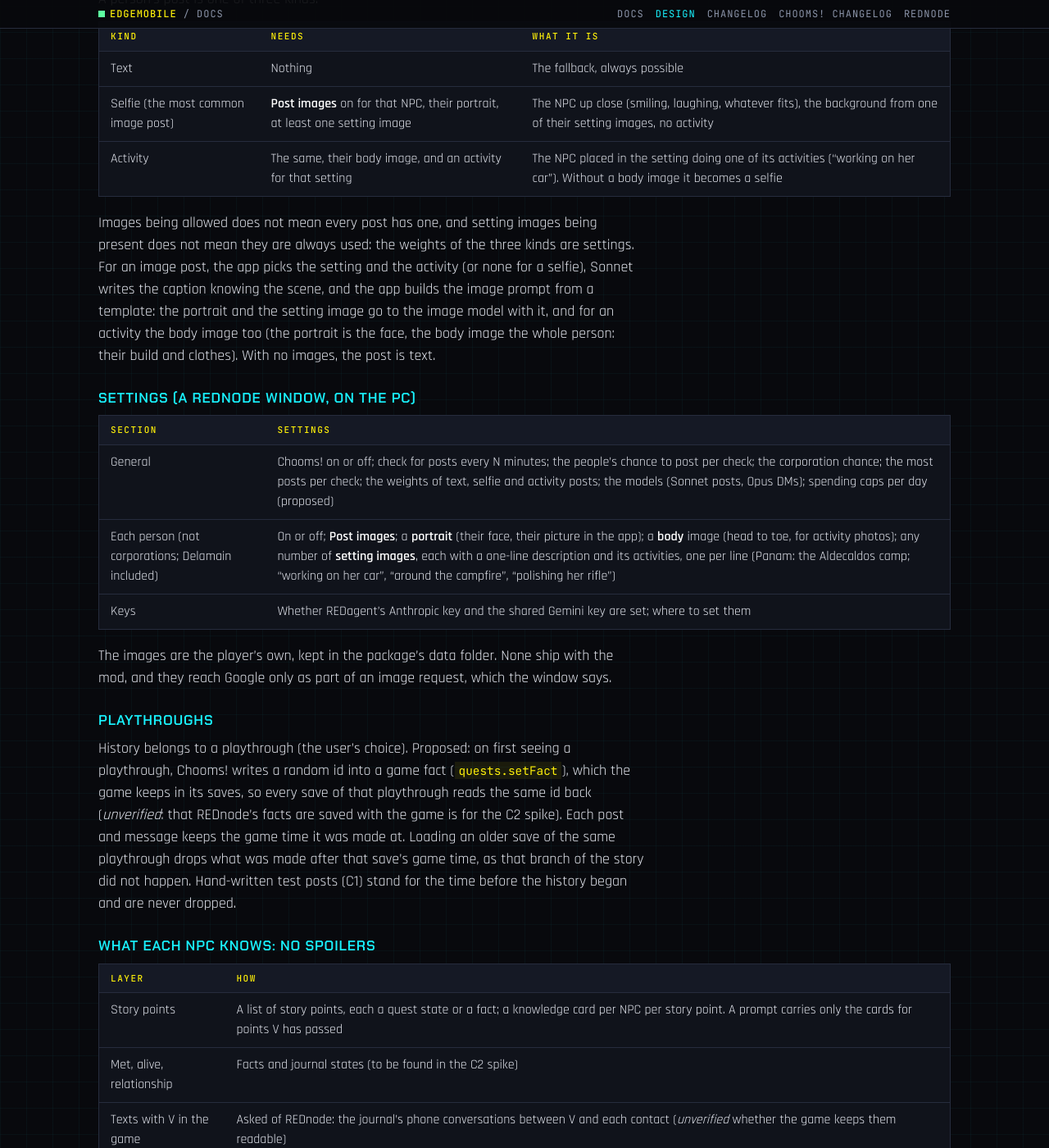
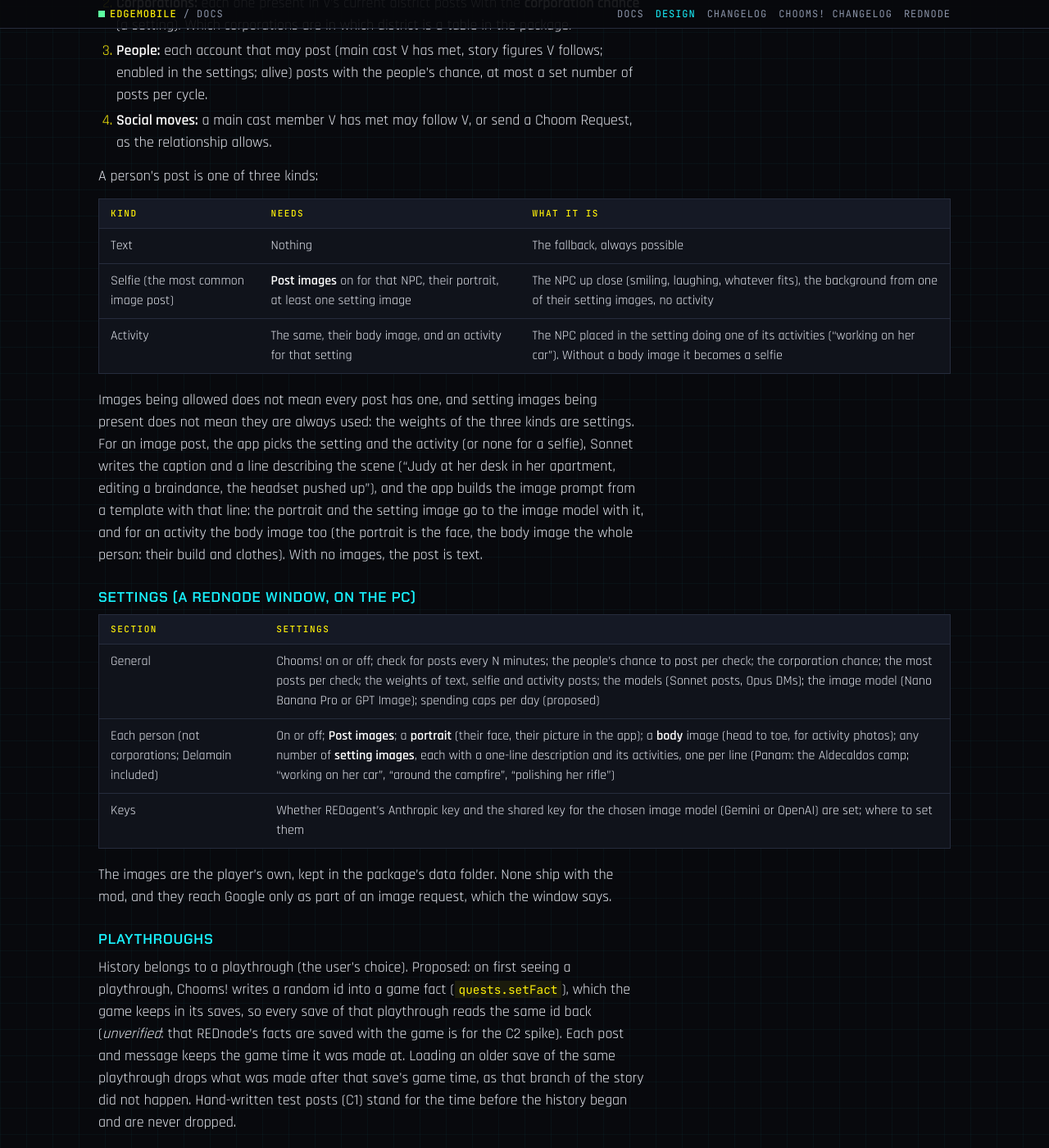
Before and after one commit to Edgemodders/EDGEmobile, a Jekyll site: the page built from docs/design.md, in a window 1280 px wide and 1400 px high, scrolled down 12025 px. Shown: the whole window at 82% size. Built offline with Jekyll 4.4.1, drawn with Linux system fonts in a browser that asks for light colours; some of the changed text lies outside the part shown.

Commit message:
Plan: GPT Image beside Nano Banana Pro for Chooms!'s photos (C4), the post's scene line
Co-Authored-By: Claude Opus 5.5 <noreply@anthropic.com>

```diff
--- a/chooms/rednode/settings/window.html
+++ b/chooms/rednode/settings/window.html
@@ -77,7 +77,7 @@
               <div class="field"><span>Model for posts</span><select id="postModel"><option value="haiku">Haiku</option><option value="sonnet">Sonnet</option><option value="opus">Opus</option></select></div>
               <div class="field"><span>Model for messages</span><select id="dmModel"><option value="haiku">Haiku</option><option value="sonnet">Sonnet</option><option value="opus">Opus</option></select></div>
               <div class="field"><span>Most to spend per day (US$)</span><input id="dailyCapUsd" type="number" min="0" max="100" step="0.5"></div>
-              <p class="fine">Posts and messages are written by REDagent with your Anthropic key, photos by Google's image model with your Gemini key. Used from later versions of Chooms! on.</p>
+              <p class="fine">Posts and messages are written by REDagent with your Anthropic key, photos by Google's or OpenAI's image model with your Gemini or OpenAI key. Used from later versions of Chooms! on.</p>
             </div>
           </rn-panel>
         </div>
--- a/docs/design.md
+++ b/docs/design.md
@@ -240,7 +240,7 @@ A mobile app is a folder in `red4ext/plugins/REDnode/mobile-apps/<id>/`, beside
 | The app: Feed, Post and comments, Profile, DMs, Search, Me, **You Might Already Know** | A mobile app, on both screens |
 | The accounts, the post cycle, the stored history | A Chooms! REDnode package on the PC |
 | Posts, comments and replies in character | REDagent (`agent.ask`, the player's Anthropic key): **Sonnet** for posts, **Opus** for DMs (the user's choice) |
-| Images | **Nano Banana Pro** (Google's image model, through the player's Gemini key in REDnode's shared keys, permission `keys:gemini`). The model's exact name and how it is called: *unverified*, the user will say more |
+| Images | An image model that edits: it takes the person's portrait or body image and one of their place images with a text prompt, and returns the post's picture. A setting picks it: **Nano Banana Pro** (Google's, the default, through the player's Gemini key in REDnode's shared keys, permission `keys:gemini`) or **GPT Image** (OpenAI's edit endpoint `images.edit`, which takes several input images with a prompt, through the player's OpenAI key, `keys:openai`; the user's choice, 2026-11-10). REDnode's shared keys hold an OpenAI key already: EDGEmat's Reshape uses it, and the user tested it there. Each model's exact name, limits and price: *unverified*, checked against Google's and OpenAI's own docs when C4 is built (other sites name OpenAI's current model GPT Image 2, April 2026, with up to 16 input images per edit) |
 | Settings | A REDnode window from the Chooms! package, on the PC |
 
 ### Accounts
@@ -271,15 +271,15 @@ A person's post is one of three kinds:
 | Selfie (the most common image post) | **Post images** on for that NPC, their portrait, at least one setting image | The NPC up close (smiling, laughing, whatever fits), the background from one of their setting images, no activity |
 | Activity | The same, their body image, and an activity for that setting | The NPC placed in the setting doing one of its activities ("working on her car"). Without a body image it becomes a selfie |
 
-Images being allowed does not mean every post has one, and setting images being present does not mean they are always used: the weights of the three kinds are settings. For an image post, the app picks the setting and the activity (or none for a selfie), Sonnet writes the caption knowing the scene, and the app builds the image prompt from a template: the portrait and the setting image go to the image model with it, and for an activity the body image too (the portrait is the face, the body image the whole person: their build and clothes). With no images, the post is text.
+Images being allowed does not mean every post has one, and setting images being present does not mean they are always used: the weights of the three kinds are settings. For an image post, the app picks the setting and the activity (or none for a selfie), Sonnet writes the caption and a line describing the scene ("Judy at her desk in her apartment, editing a braindance, the headset pushed up"), and the app builds the image prompt from a template with that line: the portrait and the setting image go to the image model with it, and for an activity the body image too (the portrait is the face, the body image the whole person: their build and clothes). With no images, the post is text.
 
 ### Settings (a REDnode window, on the PC)
 
 | Section | Settings |
 |---|---|
-| General | Chooms! on or off; check for posts every N minutes; the people's chance to post per check; the corporation chance; the most posts per check; the weights of text, selfie and activity posts; the models (Sonnet posts, Opus DMs); spending caps per day (proposed) |
+| General | Chooms! on or off; check for posts every N minutes; the people's chance to post per check; the corporation chance; the most posts per check; the weights of text, selfie and activity posts; the models (Sonnet posts, Opus DMs); the image model (Nano Banana Pro or GPT Image); spending caps per day (proposed) |
 | Each person (not corporations; Delamain included) | On or off; **Post images**; a **portrait** (their face, their picture in the app); a **body** image (head to toe, for activity photos); any number of **setting images**, each with a one-line description and its activities, one per line (Panam: the Aldecaldos camp; "working on her car", "around the campfire", "polishing her rifle") |
-| Keys | Whether REDagent's Anthropic key and the shared Gemini key are set; where to set them |
+| Keys | Whether REDagent's Anthropic key and the shared key for the chosen image model (Gemini or OpenAI) are set; where to set them |
 
 The images are the player's own, kept in the package's data folder. None ship with the mod, and they reach Google only as part of an image request, which the window says.
 
@@ -322,7 +322,7 @@ Chooms! lives in this repo beside EDGEphone (the user's choice, 2026-10-30), wit
 | C1 The app | The M4 parts it needs: `mobile-app.json`, the app in a sandboxed frame, the `mobile` library, the bridge from the app to its package through EDGEmobile. The screens from the prototype with stored data: Feed, Post and comments, Profile, DMs, Search, Me, You Might Already Know; follow, Choom Request and accept. The playthrough id. The settings window, with the images. Hand-written posts, no AI yet, to test the app |
 | C2 The game's story | A spike: facts, journal, texts, contacts, who is alive, whether facts are saved. Then the story points and cards for the first cast, who V is aware of, and the corporations by district |
 | C3 Posts | The cycle with Sonnet, entities by district, NPCs commenting and liking, follows and Choom Requests, the spoiler check, the caps |
-| C4 Images | Nano Banana Pro: selfies and activities, cached on the PC, 1080 × 1080 |
+| C4 Images | Selfies and activities from the person's portrait, body image and places, with the scene line from the post: Nano Banana Pro or GPT Image, a setting, each with the player's own key. Cached on the PC, 1080 × 1080. Both tried on the same posts, for how well each keeps a person looking like themselves |
 | C5 DMs | Conversations with Opus, remembering earlier ones |
 | M4 Mobile apps | The C1 parts made general for other modders: a sample app and a guide |
 
```
Also changed, not shown: CLAUDE.md (+1 -1 lines).
